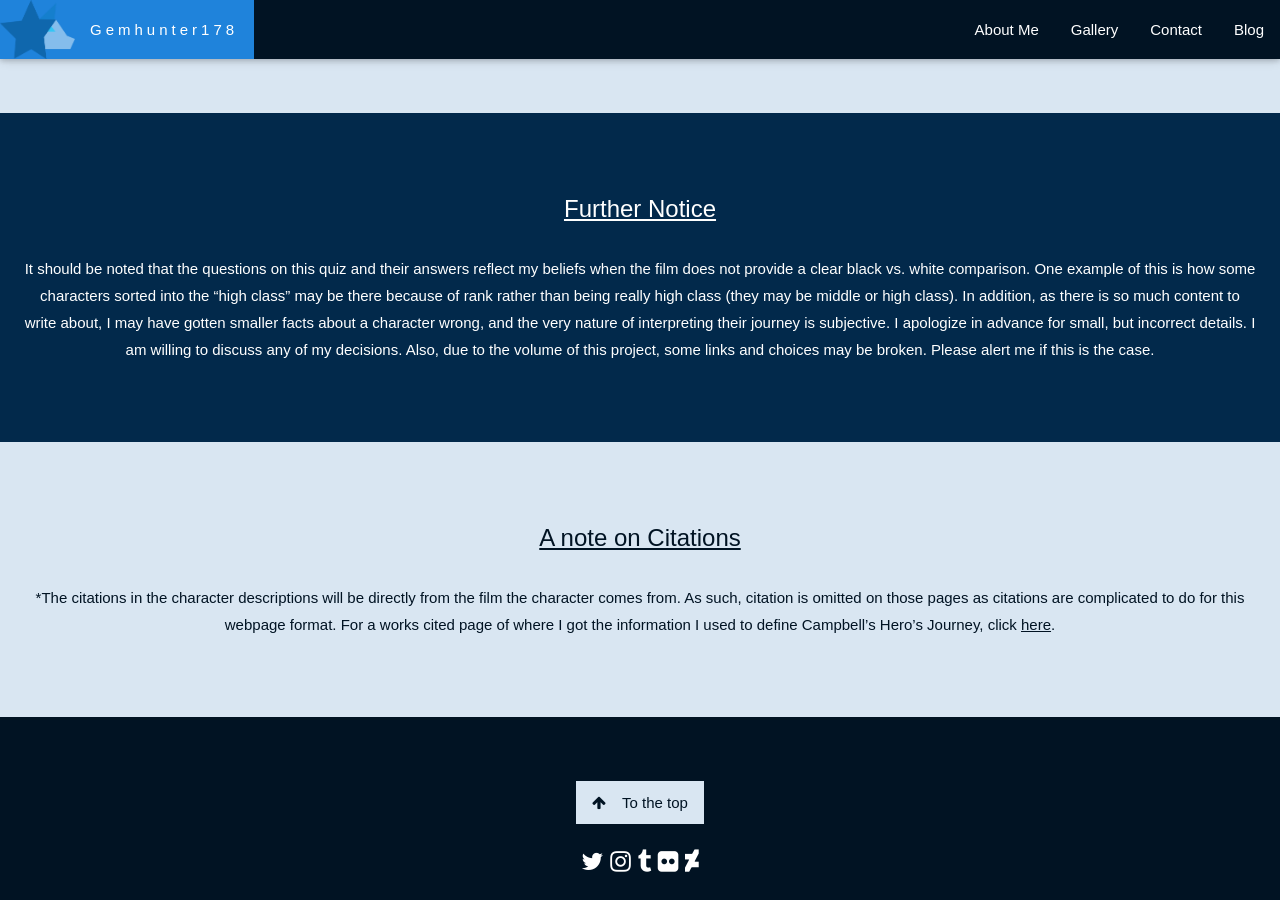
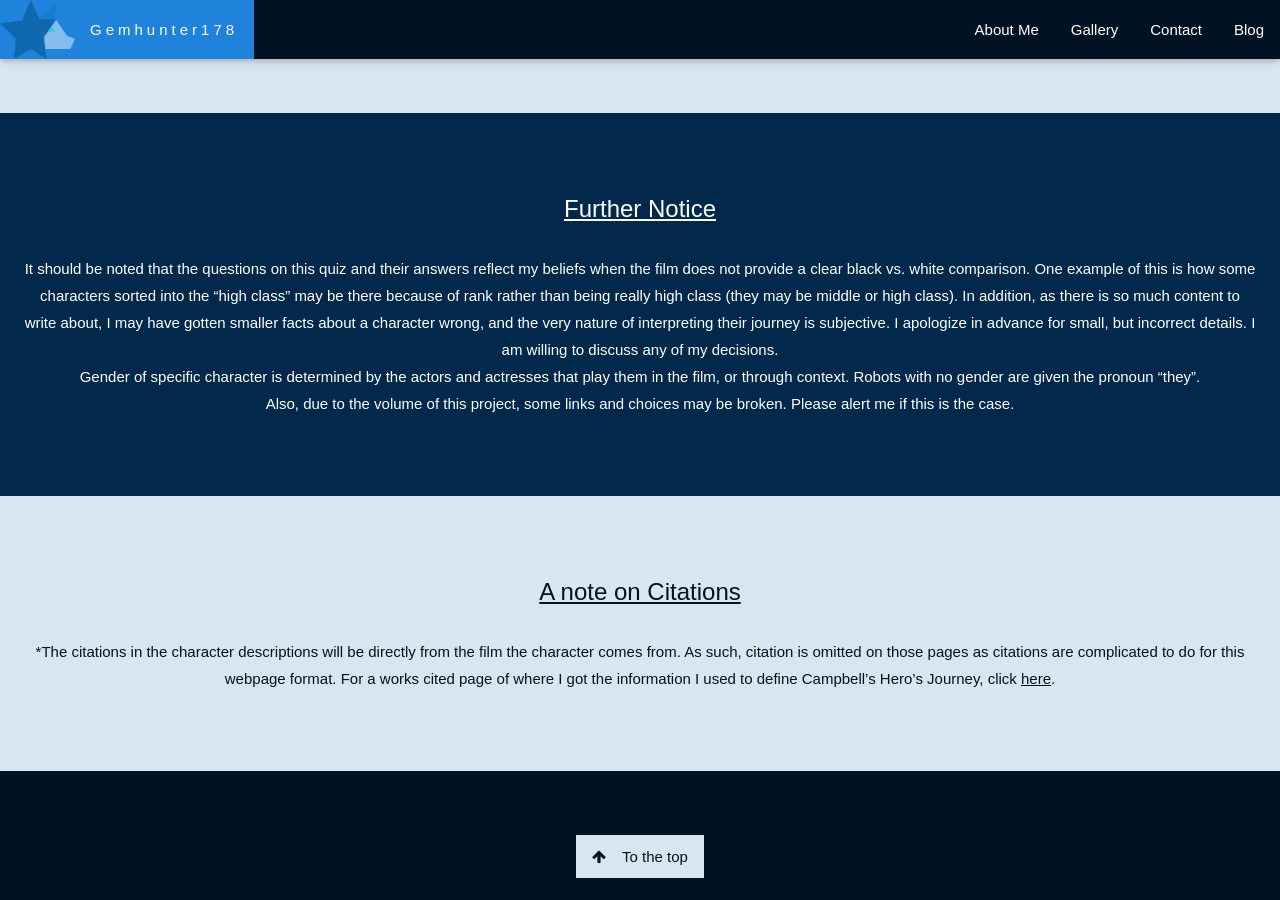
Before and after one commit to gemhunter178/gemhunter178.github.io, a Jekyll site: the page schoolprojects/PHIL1667/intro.html, which Jekyll copies as it is, in a window 1280 px wide and 900 px high, scrolled down 1268 px. Built offline with Jekyll 4.4.1, drawn with Linux system fonts in a browser that asks for light colours; some web fonts are replaced; some of the changed text lies outside the part shown.

Commit message:
Update intro.html

```diff
--- a/schoolprojects/PHIL1667/intro.html
+++ b/schoolprojects/PHIL1667/intro.html
@@ -81,7 +81,7 @@ body, html {
 	</div>
 	<div class="w3-container pentagonite-superfaded" style="padding:64px 16px" id="description">
   <!--FIRST BLURB-->
-    <h3 class="w3-center"><u>List of represented films:</u></h3>
+    <h3 class="w3-center"><u>List of represented films and instructions:</u></h3>
 
 		<div class="w3-row-padding w3-center" style="margin-top:16px margin-bottom:16px">
 
@@ -130,7 +130,8 @@ The point of this game/quiz is to show how real heroes and fictional ones can re
 
 			<div class="w3-full">
 
-				<p>It should be noted that the questions on this quiz and their answers reflect my beliefs when the film does not provide a clear black vs. white comparison. One example of this is how some characters sorted into the “high class” may be there because of rank rather than being really high class (they may be middle or high class). In addition, as there is so much content to write about, I may have gotten smaller facts about a character wrong, and the very nature of interpreting their journey is subjective. I apologize in advance for small, but incorrect details. I am willing to discuss any of my decisions.
+				<p>It should be noted that the questions on this quiz and their answers reflect my beliefs when the film does not provide a clear black vs. white comparison. One example of this is how some characters sorted into the “high class” may be there because of rank rather than being really high class (they may be middle or high class). In addition, as there is so much content to write about, I may have gotten smaller facts about a character wrong, and the very nature of interpreting their journey is subjective. I apologize in advance for small, but incorrect details. I am willing to discuss any of my decisions.<br>
+					Gender of specific character is determined by the actors and actresses that play them in the film, or through context. Robots with no gender are given the pronoun “they”.<br>
 Also, due to the volume of this project, some links and choices may be broken. Please alert me if this is the case.
 </p>
 
```
